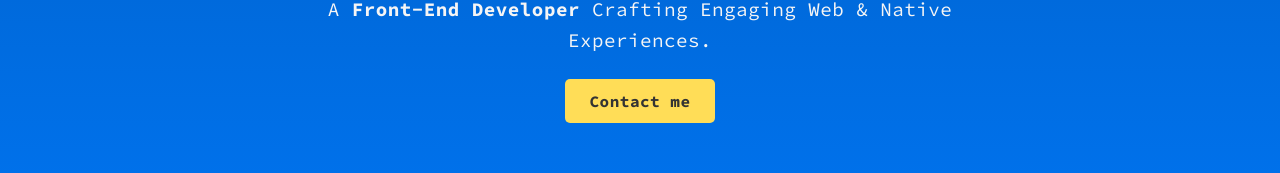
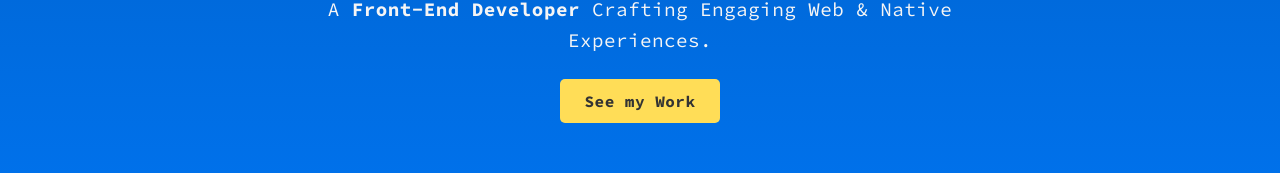
Before and after one commit to Noah-Lambe/Portfolio, a React (Vite) app: page /#/ in a window 1280 px wide. Shown: the part 581-754 px from the top of the page. Built offline with nearby package versions, Linux system fonts and the light colour scheme; a web font is replaced by a local one.

Commit message:
fixed button label and route

```diff
--- a/src/Components/Home.jsx
+++ b/src/Components/Home.jsx
@@ -67,14 +67,14 @@ function Home() {
 
           <GlareHover
             as={Link}
-            to="/contact"
+            to="/projects"
             className="cta-button"
             background="transparent"
             width="auto"
             height="auto"
             borderRadius="5px"
           >
-            Contact me
+            See my Work
           </GlareHover>
 
           {/* <Link to="/projects" className="cta-button">
```
